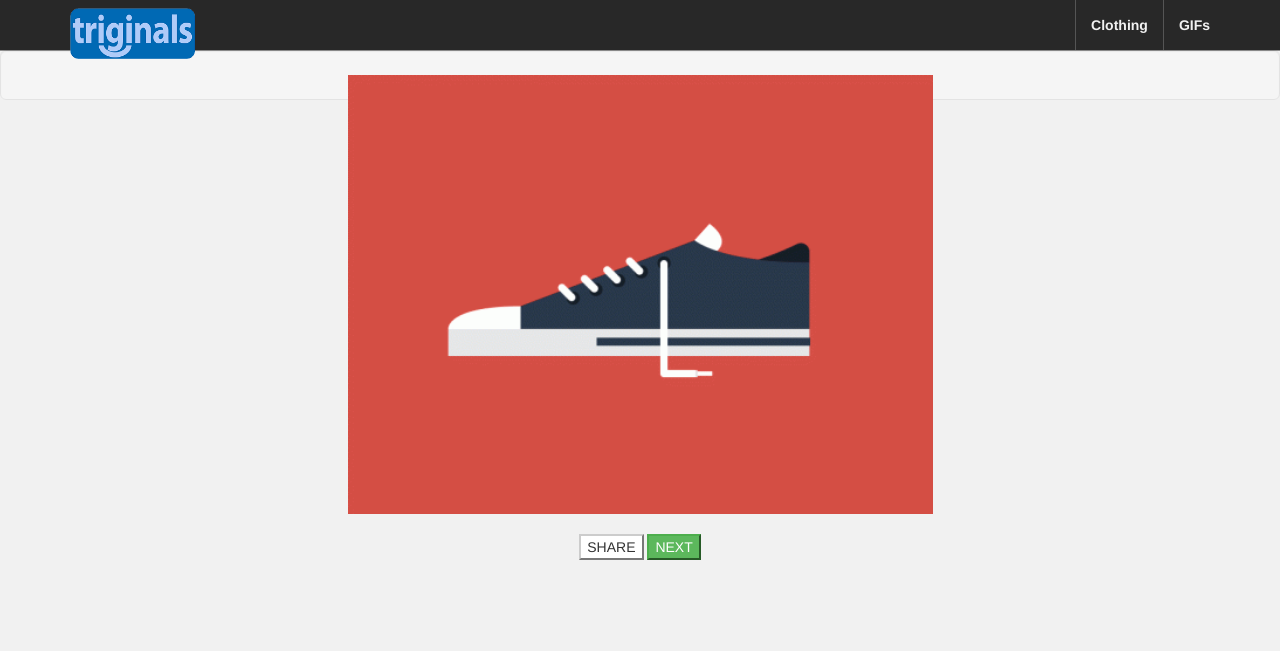
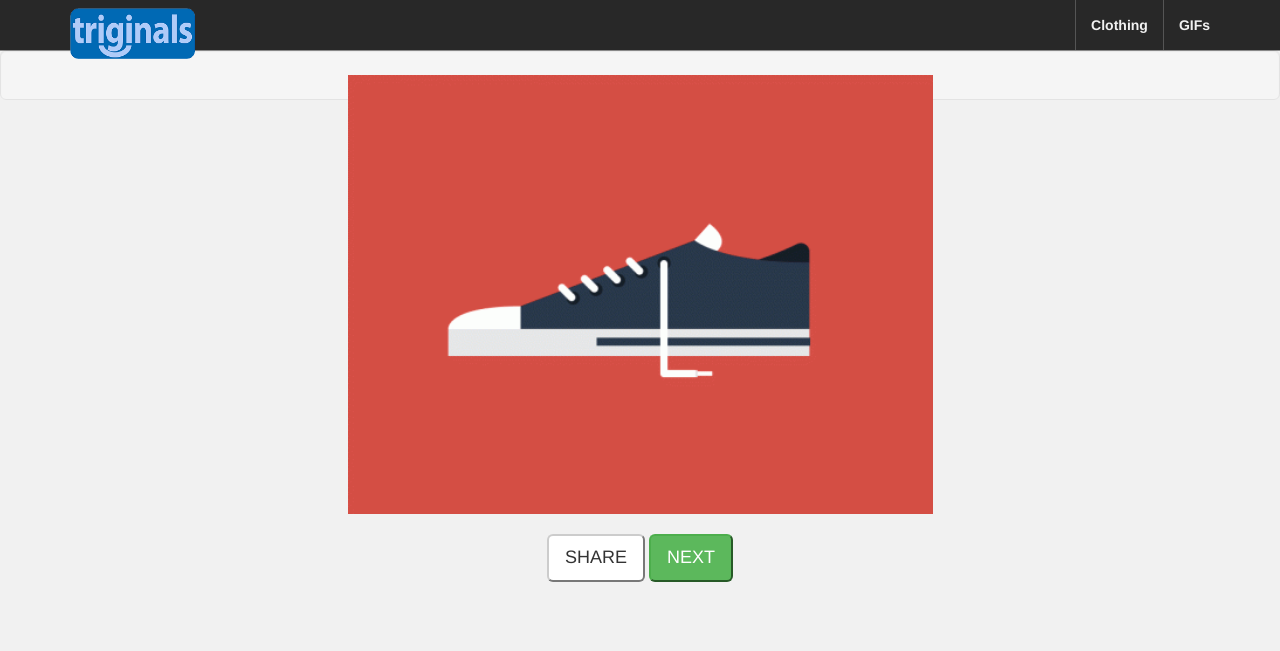
Before and after one commit to royatirek/TimeMac, a PHP site: page /media.php?img=animation-gif-21-4623199873.gif in a window 1280 px wide. Shown: the top 651 px of the page. Run offline with PHP 8.4, Linux system fonts and the light colour scheme; some libraries are stand-ins or nearby versions.

Commit message:
Edited the size of buttons

```diff
--- a/media.php
+++ b/media.php
@@ -116,7 +116,7 @@ if (isset($_SESSION['logged']) && $_SESSION['logged'] == true ) {
 
                 <div class="col-xs-12 col-md-6 col-md-offset-3 text-center">
                 <br>
-                <button type="button" class="btn-default">SHARE</button>
+                <button type="button" class="btn-lg btn-default">SHARE</button>
 
                 <!--code for next button-->
                 <?php
@@ -138,7 +138,7 @@ if (isset($_SESSION['logged']) && $_SESSION['logged'] == true ) {
 
                 <a href="media.php?img=<?php echo($images[$rand_image]);?>">
 
-                <button type="button" class="btn-success">NEXT</button>
+                <button type="button" class="btn-lg btn-success">NEXT</button>
                 </a>
             </div>
         </section>
```
